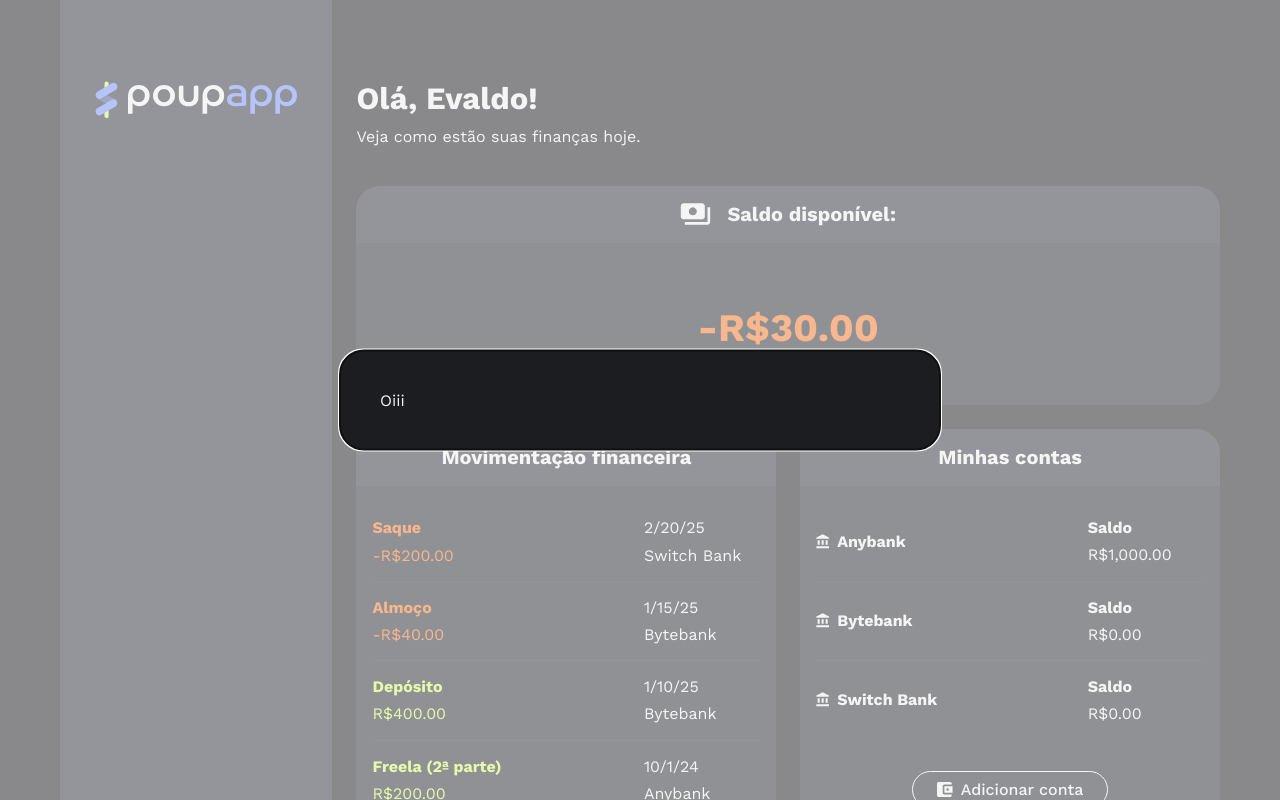
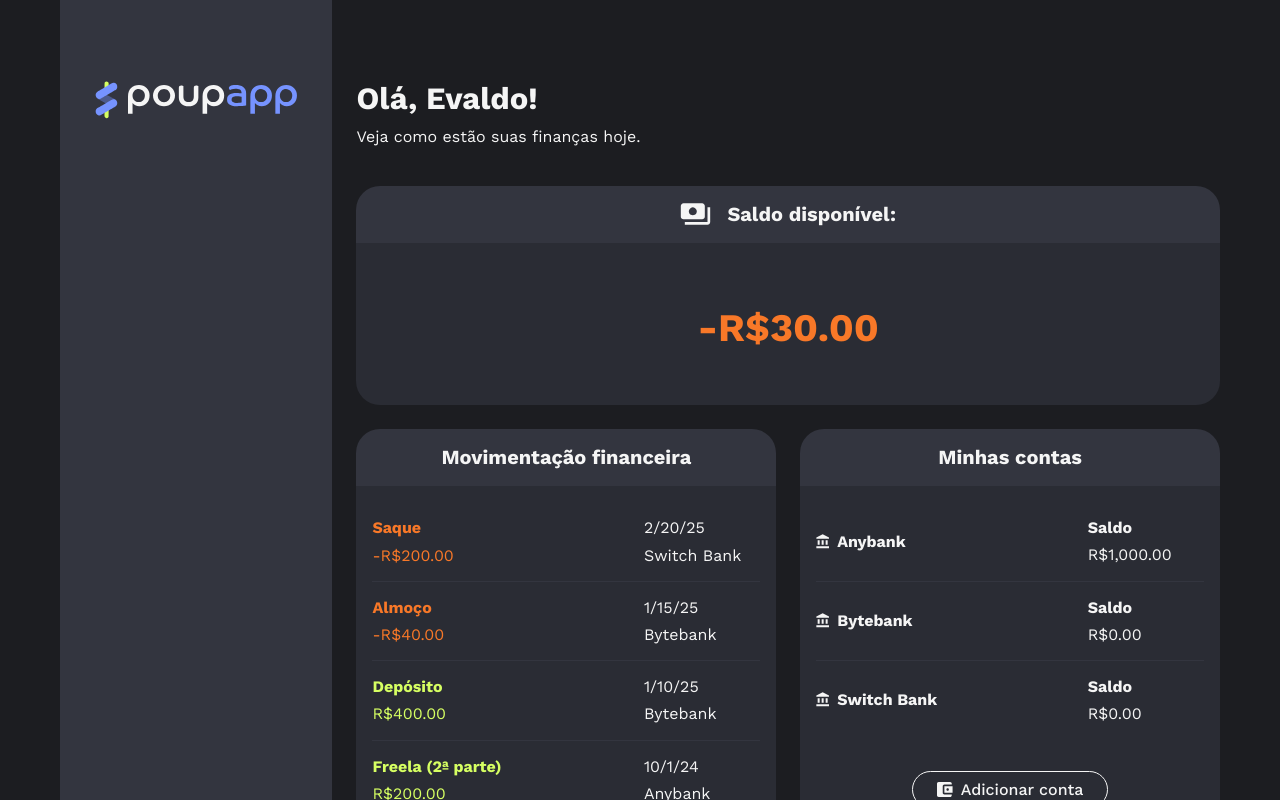
Before and after one commit to matheustorresdev97/poupapp, an Angular app: page / in a window 1280 px wide. Shown: the top 800 px of the page. Built offline with nearby package versions, Linux system fonts and the light colour scheme.

Commit message:
feat: abrindo e fechando o modal com model signal

```diff
--- a/src/app/area-financeira/transacoes/botao-adicionar-transacao/botao-adicionar-transacao.component.html
+++ b/src/app/area-financeira/transacoes/botao-adicionar-transacao/botao-adicionar-transacao.component.html
@@ -3,4 +3,4 @@
   Adicionar transação
 </app-botao>
 
-<app-modal [aberto]="true"></app-modal>
+<app-modal [(aberto)]="modalAberto"></app-modal>
--- a/src/app/area-financeira/transacoes/botao-adicionar-transacao/botao-adicionar-transacao.component.ts
+++ b/src/app/area-financeira/transacoes/botao-adicionar-transacao/botao-adicionar-transacao.component.ts
@@ -1,6 +1,6 @@
-import { Component, ElementRef, viewChild } from '@angular/core';
+import { Component, signal, effect } from '@angular/core';
 import { BotaoComponent } from '../../../compartilhados/botao/botao.component';
-import { ModalComponent } from "../../../compartilhados/modal/modal.component";
+import { ModalComponent } from '../../../compartilhados/modal/modal.component';
 
 @Component({
   selector: 'app-botao-adicionar-transacao',
@@ -9,8 +9,9 @@ import { ModalComponent } from "../../../compartilhados/modal/modal.component";
   styleUrl: './botao-adicionar-transacao.component.css',
 })
 export class BotaoAdicionarTransacaoComponent {
+  modalAberto = signal(false);
 
   abrirModal() {
-
+    this.modalAberto.set(true);
   }
 }
--- a/src/app/compartilhados/modal/modal.component.css
+++ b/src/app/compartilhados/modal/modal.component.css
@@ -17,3 +17,10 @@
   background: var(--fundo-geral);
   color: var(--texto);
 }
+
+.fechar-modal {
+  position: absolute;
+  top: 2.5rem;
+  right: 2.5rem;
+  cursor: pointer;
+}
--- a/src/app/compartilhados/modal/modal.component.html
+++ b/src/app/compartilhados/modal/modal.component.html
@@ -1,3 +1,5 @@
 <dialog #modal class="dialog">
-  Oiii
+  <button class="fechar-modal" (click)="fecharModal()">
+    <img src="icones/fechar.svg" alt="" />
+  </button>
 </dialog>
--- a/src/app/compartilhados/modal/modal.component.ts
+++ b/src/app/compartilhados/modal/modal.component.ts
@@ -1,4 +1,10 @@
-import { afterRender, Component, ElementRef, input, viewChild } from '@angular/core';
+import {
+  afterRender,
+  Component,
+  ElementRef,
+  model,
+  viewChild,
+} from '@angular/core';
 
 @Component({
   selector: 'app-modal',
@@ -9,13 +15,19 @@ import { afterRender, Component, ElementRef, input, viewChild } from '@angular/c
 export class ModalComponent {
   modal = viewChild.required<ElementRef<HTMLDialogElement>>('modal');
 
-  aberto = input(false);
+  aberto = model(false);
 
   constructor() {
     afterRender(() => {
       if (this.aberto()) {
         this.modal().nativeElement.showModal();
+      } else {
+        this.modal().nativeElement.close();
       }
     });
   }
+
+  fecharModal() {
+    this.aberto.set(false);
+  }
 }
```
